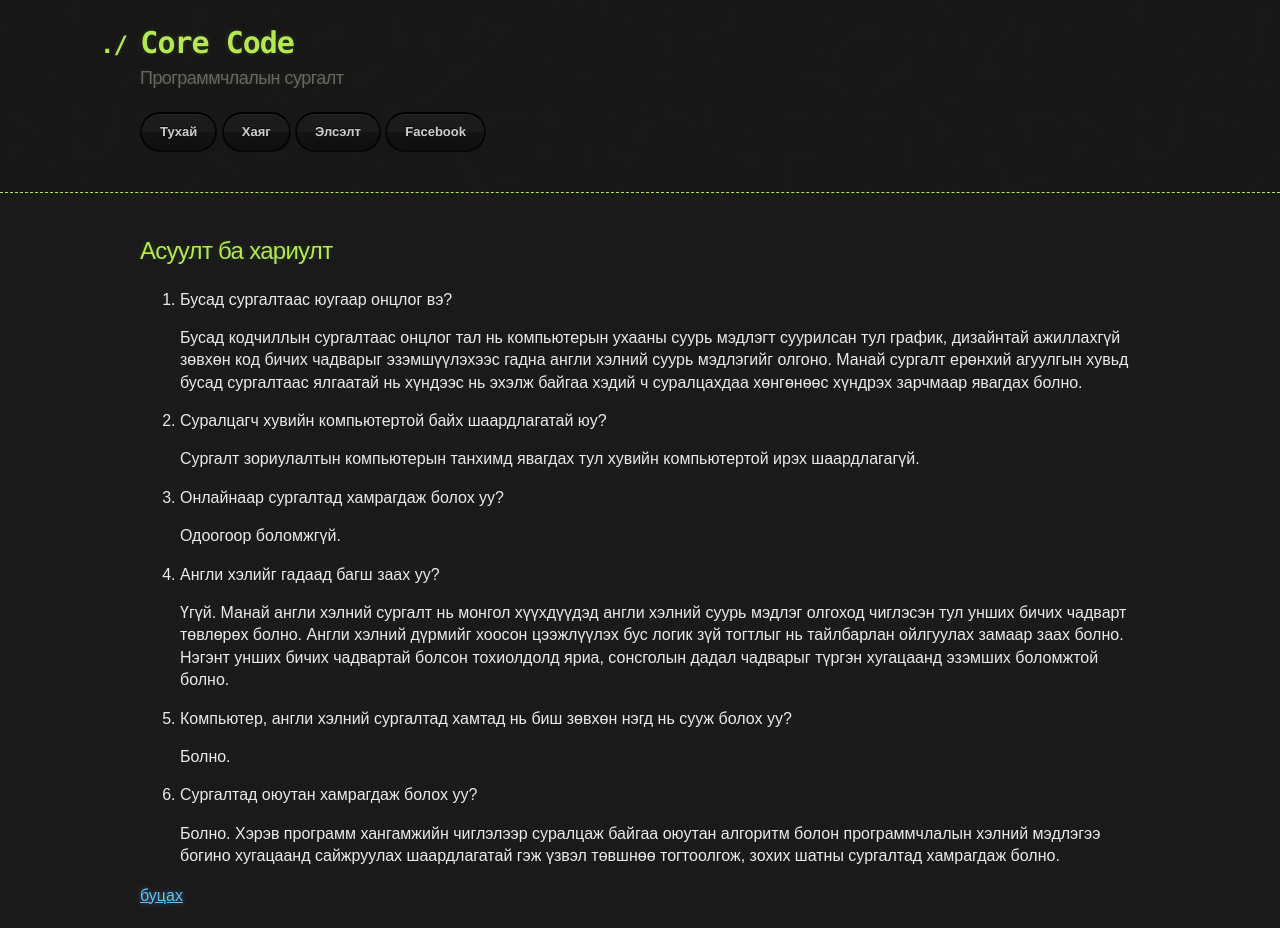
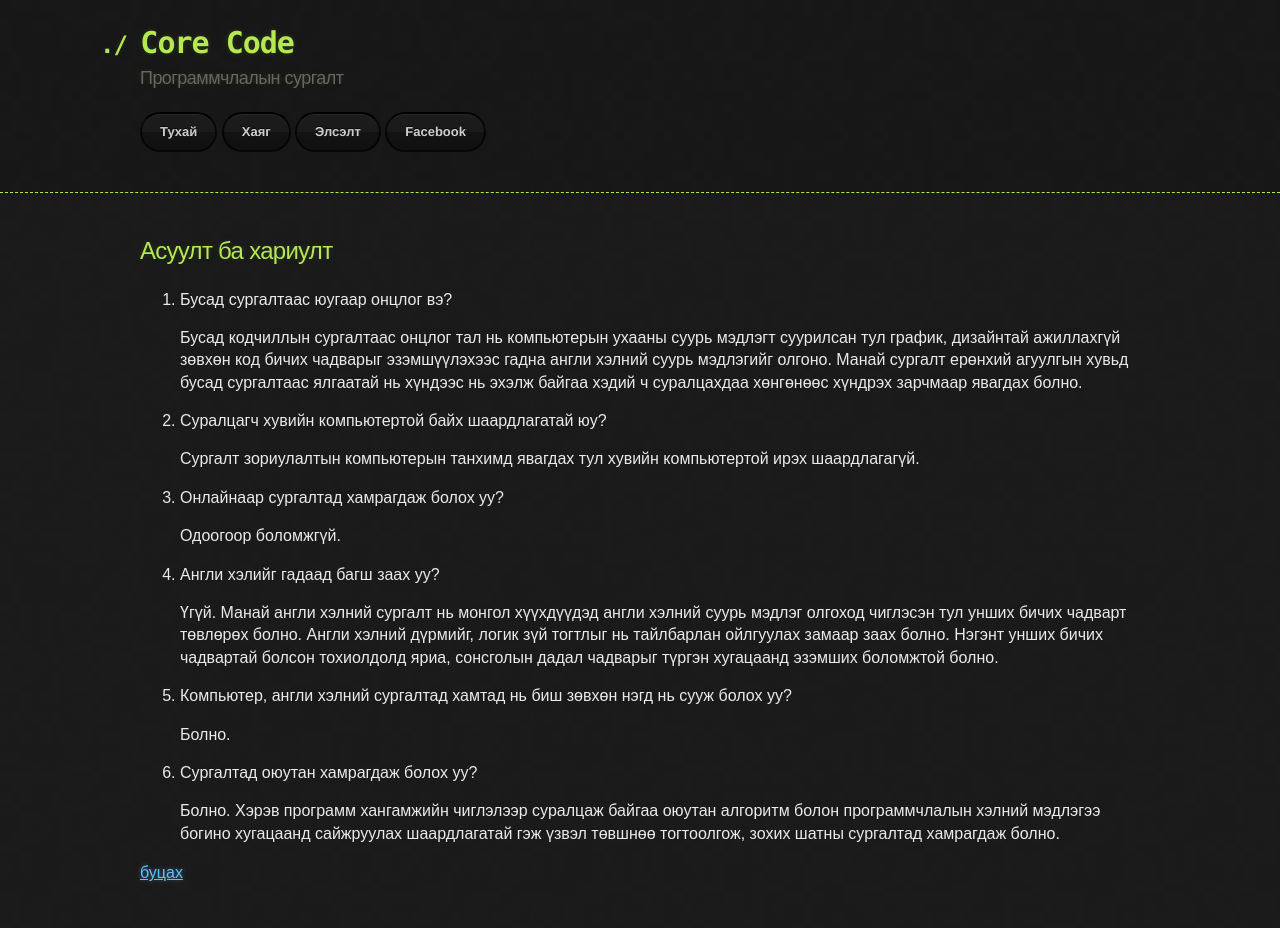
Before and after one commit to ganaatulgaa/corecode, a Jekyll site: the page built from faq.md, in a window 1280 px wide. Built offline with Jekyll 4.4.1, drawn with Linux system fonts in a browser that asks for light colours; our own code applies the rules of GitHub Pages for plain Markdown files; after the commit the page ends 905 px from its top, so only the background shows below that.

Commit message:
Update faq.md

```diff
--- a/faq.md
+++ b/faq.md
@@ -18,7 +18,7 @@ layout: default
 
 6. Англи хэлийг гадаад багш заах уу?
 
-   Үгүй. Манай англи хэлний сургалт нь монгол хүүхдүүдэд англи хэлний суурь мэдлэг олгоход чиглэсэн тул унших бичих чадварт төвлөрөх болно. Англи хэлний дүрмийг хоосон цээжлүүлэх бус логик зүй тогтлыг нь тайлбарлан ойлгуулах замаар заах болно.  Нэгэнт унших бичих чадвартай болсон тохиолдолд яриа, сонсголын дадал чадварыг түргэн хугацаанд эзэмших боломжтой болно.
+   Үгүй. Манай англи хэлний сургалт нь монгол хүүхдүүдэд англи хэлний суурь мэдлэг олгоход чиглэсэн тул унших бичих чадварт төвлөрөх болно. Англи хэлний дүрмийг, логик зүй тогтлыг нь тайлбарлан ойлгуулах замаар заах болно.  Нэгэнт унших бичих чадвартай болсон тохиолдолд яриа, сонсголын дадал чадварыг түргэн хугацаанд эзэмших боломжтой болно.
 
 7. Компьютер, англи хэлний сургалтад хамтад нь биш зөвхөн нэгд нь сууж болох уу?
 
```
